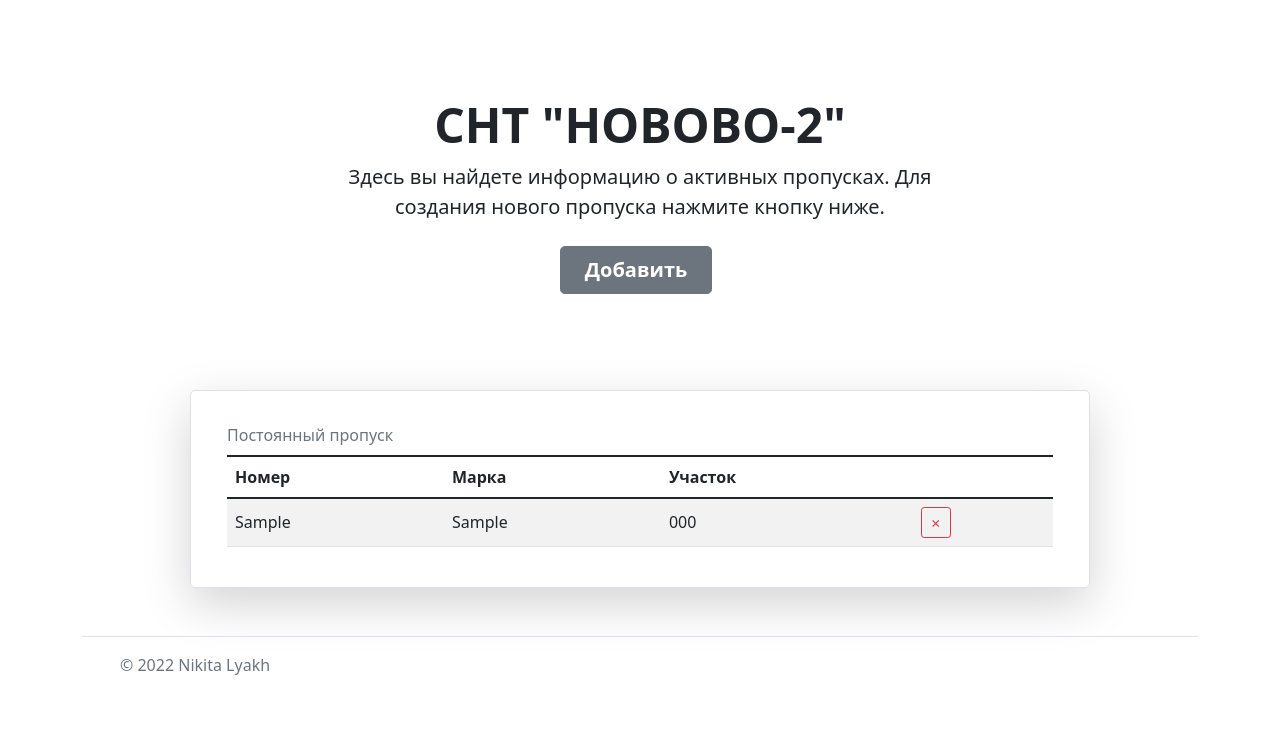
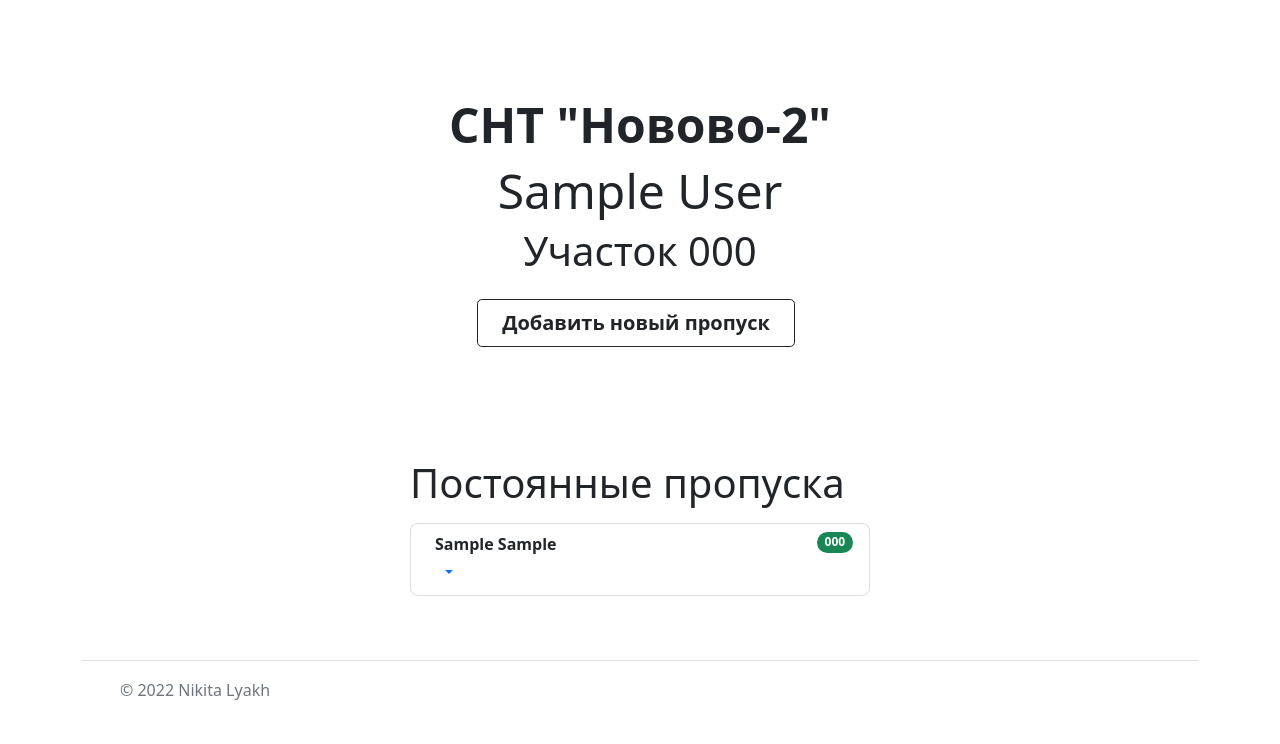
Before and after one commit to Juslow/pass-tracker, a Flask app: page /transport-list in a window 1280 px wide. Shown: the part 56-800 px from the top of the page. Run offline with Flask 2, Linux system fonts and the light colour scheme; a user stored in the database is signed in; tables that the repository leaves empty hold one stand-in row (values such as "Sample post"); data that the repository does not hold is empty; parts of the project's set-up code (start-up, migrations or seed data) failed here and were passed over; some libraries are stand-ins or nearby versions.

Commit message:
Change transport list design

```diff
--- a/main.py
+++ b/main.py
@@ -276,8 +276,9 @@ def home():
 @app.route("/transport-list", methods=["GET", "POST"])
 def transport_list():
     delete_outdated_data(expire_time=7)
-    temporary_passes = TemporaryPass.query.all()
-    permanent_passes = PermanentPass.query.all()
+    temporary_passes = TemporaryPass.query.filter_by(plot_owner_id=current_user.id)
+    # temporary_passes = TemporaryPass.query.all()
+    permanent_passes = PermanentPass.query.filter_by(owner_id=current_user.id)
     taxi_passes = TaxiPass.query.all()
     if current_user.is_authenticated:
         user_id = int(current_user.get_id())
--- /dev/null
+++ b/static/css/list-groups.css
@@ -0,0 +1,15 @@
+.list-group {
+    width: auto;
+    max-width: 460px;
+    margin: 4rem auto;
+  }
+
+  .list-group {
+    display: grid;
+    gap: .5rem;
+    border: 0;
+  }
+  .list-group .list-group-item {
+    cursor: pointer;
+    border-radius: .5rem;
+  }
--- a/templates/header.html
+++ b/templates/header.html
@@ -10,6 +10,7 @@
     <!-- Custom styles for this template -->
     <link href="{{ url_for('static', filename='css/styles.css')}}" rel="stylesheet">
     <link href="{{ url_for('static', filename='css/forms.css')}}" rel="stylesheet">
+    <link href="{{ url_for('static', filename='css/list-groups.css')}}" rel="stylesheet">
       <title>Pass Tracker</title>
   </head>
 
--- a/templates/transport-list.html
+++ b/templates/transport-list.html
@@ -2,12 +2,14 @@
 
 
 <div class="px-4 py-5 my-5 text-center">
-  <h1 class="display-5 fw-bold">СНТ "НОВОВО-2"</h1>
+  <h1 class="display-5 fw-bold">{{ current_user.settlement.name }}</h1>
+  <h3 class="display-5">{{current_user.first_name}} {{current_user.last_name}}</h3>
+  <h3 class="display-6">Участок {{ current_user.plot_number }}</h3>
   <div class="col-lg-6 mx-auto">
-    <p class="lead mb-4">Здесь вы найдете информацию о активных пропусках. Для создания нового пропуска нажмите кнопку ниже.</p>
+    <p class="lead mb-4"></p>
     <div class="d-grid gap-2 d-sm-flex justify-content-sm-center">
-      <button type="button" class="btn btn-secondary btn-lg px-4 me-md-2 fw-bold" data-bs-toggle="modal" data-bs-target="#staticBackdrop">
-        Добавить
+      <button type="button" class="btn btn-outline-dark btn-lg px-4 me-md-2 fw-bold" data-bs-toggle="modal" data-bs-target="#staticBackdrop">
+        Добавить новый пропуск
       </button>
     </div>
   </div>
@@ -44,120 +46,102 @@
 </div>
 <!-- Modal -->
 
+
+<!-- Temporary Passes -->
 {% if current_user.temporary_passes %}
-<div class="container my-5" style="max-width: 900px">
-  <div class="p-lg-4 row align-items-center rounded-3 border shadow-lg">
-    <div class="">
-     <!-- <h1 class="display-4 fw-bold lh-1">Автомобили с временным пропуском</h1>-->
-      <table class="table table-striped table-hover table-responsive align-middle">
-        <caption class="caption-top">Временный пропуск</caption>
-        <caption>Пропуск действует до указанной даты включительно.</caption>
-        <thead class="">
-          <tr>
-            <th scope="col">Номер</th>
-            <th scope="col">Марка</th>
-            <th scope="col">Участок</th>
-            <th scope="col">Действие</th>
-            <!--
-            <th scope="col"></th>
-            -->
-          </tr>
-        </thead>
-        <tbody>
-          {% for vehicle in temporary_passes %}
-          {% if id == vehicle.plot_owner.id %}
-          <tr>
-            <td>{{vehicle.vin}}</td>
-            <td>{{vehicle.car_model}}</td>
-            <td>{{vehicle.plot_owner.plot_number}}</td>
-            {% if (vehicle.expiry_date - today).days < 0 %}
-            <td style="color: red">до {{vehicle.expiry_date.strftime("%d-%m-%Y")}}</td>
-            {% else %}
-            <td>до {{vehicle.expiry_date.strftime("%d-%m-%Y")}}</td>
-            {% endif %}
+<div class="px-4">
 
-            <td><a class="btn btn-outline-secondary btn-sm" role="button" href="{{url_for('update_pass', pass_id=vehicle.id) }}">↻</a> <a class="btn btn-outline-danger btn-sm" role="button" href="{{url_for('delete_pass', pass_id=vehicle.id) }}">✗</a></td>
+  <ol class="list-group">
+    <h3 class="display-6">Временные пропуска</h3>
+    {% for vehicle in temporary_passes %}
+    <li class="list-group-item d-flex justify-content-between align-items-start list-group-item-outline-primary">
+      <div class="ms-2 me-auto">
+        <div class="fw-bold">{{vehicle.car_model}} {{vehicle.vin}}</div>
 
-          </tr>
-          {% endif %}
-          {% endfor %}
-        </tbody>
-      </table>
-    </div>
-  </div>
+        <!-- Dropdown button -->
+
+          <button type="button" class="btn btn-sm btn-link dropdown-toggle dropdown-toggle-split" data-bs-toggle="dropdown" aria-expanded="false">
+            <span class="visually-hidden">Toggle Dropdown</span>
+          </button>
+
+          <ul class="dropdown-menu dropdown-menu-dark" aria-labelledby="dropdownMenuLink">
+            <li><a class="dropdown-item" href="{{url_for('update_pass', pass_id=vehicle.id) }}">Обновить</a></li>
+            <li><a class="dropdown-item" href="{{url_for('delete_pass', pass_id=vehicle.id) }}">Удалить</a></li>
+          </ul>
+
+        <!-- Dropdown button -->
+        активен до {{vehicle.expiry_date.strftime("%d-%m-%Y")}}
+      </div>
+      <span class="badge bg-primary rounded-pill">{{vehicle.plot_owner.plot_number}}</span>
+
+
+    </li>
+    {% endfor %}
+  </ol>
 </div>
 {% endif %}
+<!-- Temporary Passes -->
 
-{% if current_user.permanent_passes %}
-<div class="container my-5" style="max-width: 900px">
-  <div class="p-lg-4 row align-items-center rounded-3 border shadow-lg">
-    <div class="">
-     <!-- <h1 class="display-4 fw-bold lh-1">Автомобили с временным пропуском</h1>-->
+<!-- Taxi Passes -->
+{% if current_user.taxi_passes %}
+<div class="px-4">
+  <ol class="list-group">
+    <h3 class="display-6">Такси</h3>
+    {% for vehicle in taxi_passes %}
+    <li class="list-group-item d-flex justify-content-between align-items-start list-group-item-outline-warning">
+      <div class="ms-2 me-auto">
+        <div class="fw-bold">ТАКСИ {{vehicle.car_model}} {{vehicle.vin}} {{vehicle.color}}</div>
 
-     <table class="table table-striped table-hover table-responsive align-middle">
-      <caption class="caption-top">Постоянный пропуск</caption>
-      <thead>
-        <tr>
-          <th scope="col">Номер</th>
-          <th scope="col">Марка</th>
-          <th scope="col">Участок</th>
-          <th scope="col"></th>
-        </tr>
-      </thead>
-      <tbody>
-        {% for vehicle in permanent_passes %}
-        {% if id == vehicle.owner.id %}
-        <tr>
-          <td>{{vehicle.vin}}</td>
-          <td>{{vehicle.car_model}}</td>
-          <td>{{vehicle.owner.plot_number}}</td>
-          <td><a class="btn btn-outline-danger btn-sm" role="button" href="{{url_for('delete_transport', transport_id=vehicle.id) }}">✗</a></td>
-        </tr>
-        {% endif %}
-        {% endfor %}
-      </tbody>
-    </table>
-    </div>
-  </div>
+        <!-- Dropdown button -->
+
+          <button type="button" class="btn btn-sm btn-link dropdown-toggle dropdown-toggle-split" data-bs-toggle="dropdown" aria-expanded="false">
+            <span class="visually-hidden">Toggle Dropdown</span>
+          </button>
+
+          <ul class="dropdown-menu dropdown-menu-dark" aria-labelledby="dropdownMenuLink">
+            <li><a class="dropdown-item" href="{{url_for('delete_taxi', taxi_id=vehicle.id) }}">Удалить</a></li>
+          </ul>
+          Приедет с {{vehicle.access_time - 2}}:00 до {{vehicle.access_time}}:00
+        <!-- Dropdown button -->
+      </div>
+      <span class="badge bg-warning rounded-pill">{{vehicle.plot_owner.plot_number}}</span>
+
+    </li>
+    {% endfor %}
+  </ol>
 </div>
 {% endif %}
+<!-- Taxi Passes -->
 
-{% if current_user.taxi_passes %}
-<div class="container my-5" style="max-width: 900px">
-  <div class="p-lg-4 row align-items-center rounded-3 border shadow-lg">
-    <div class="">
-     <!-- <h1 class="display-4 fw-bold lh-1">Автомобили с временным пропуском</h1>-->
+<!-- Permanent Passes -->
+{% if current_user.permanent_passes %}
+<div class="px-4">
+  <ol class="list-group">
+  <h3 class="display-6">Постоянные пропуска</h3>
+    {% for vehicle in permanent_passes %}
+    <li class="list-group-item d-flex justify-content-between align-items-start list-group-item-outline-success">
+      <div class="ms-2 me-auto">
+        <div class="fw-bold">{{vehicle.car_model}} {{vehicle.vin}}</div>
 
-     <table class="table table-striped align-middle">
-      <caption class="caption-top">Такси</caption>
-      <thead>
-        <tr>
-          <th scope="col"></th>
-          <th scope="col">Участок</th>
-          <th scope="col">Время</th>
-          <th scope="col">Описание</th>
-          <th></th>
-        </tr>
-      </thead>
-      <tbody>
-        {% for vehicle in taxi_passes %}
-        {% if id == vehicle.plot_owner.id %}
-        <tr>
-          <td>Такси</td>
-          <td>{{vehicle.plot_owner.plot_number}}</td>
-          <td>{{vehicle.access_time - 2}}:00 - {{vehicle.access_time}}:00</td>
-          <td>{{vehicle.car_model}} {{vehicle.vin}} {{vehicle.description}}</td>
-          <td><a class="btn btn-outline-danger btn-sm" role="button" href="{{url_for('delete_taxi', taxi_id=vehicle.id) }}">✗</a></td>
-        </tr>
-        {% endif %}
-        {% endfor %}
-      </tbody>
-    </table>
-    </div>
-  </div>
+        <!-- Dropdown button -->
+
+          <button type="button" class="btn btn-sm btn-link dropdown-toggle dropdown-toggle-split" data-bs-toggle="dropdown" aria-expanded="false">
+            <span class="visually-hidden">Toggle Dropdown</span>
+          </button>
+
+          <ul class="dropdown-menu dropdown-menu-dark" aria-labelledby="dropdownMenuLink">
+            <li><a class="dropdown-item" href="{{url_for('delete_transport', transport_id=vehicle.id) }}">Удалить</a></li>
+          </ul>
+
+        <!-- Dropdown button -->
+      </div>
+      <span class="badge bg-success rounded-pill">{{vehicle.owner.plot_number}}</span>
+
+    </li>
+    {% endfor %}
+  </ol>
 </div>
 {% endif %}
-<!-- Test stuff-->
-
+<!-- Permanent Passes -->
 
 {% include "footer.html" %}
```
Also changed, not shown: templates/login.html (+2 -8 lines).
